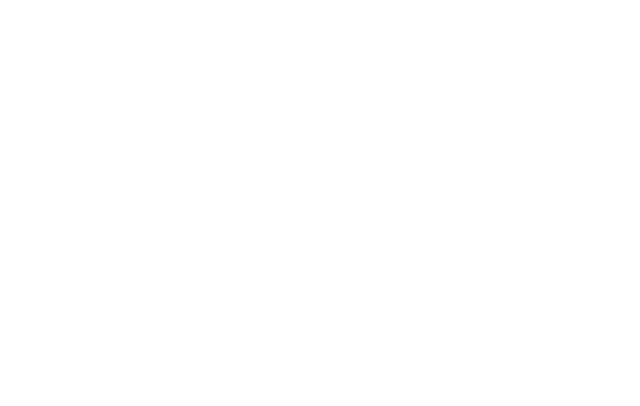
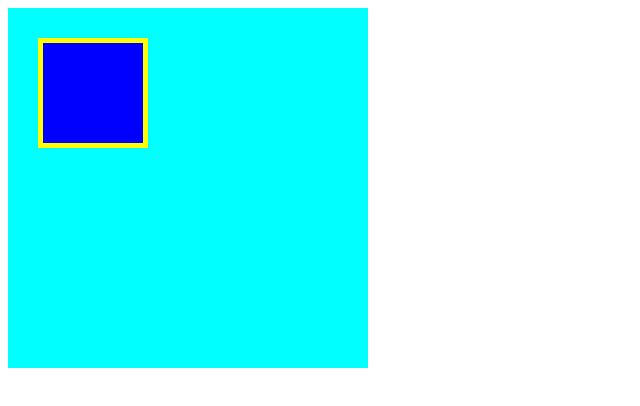
Before and after one commit to yuto-kawahara/HTML-CSS, a plain HTML site: page 2-3/index.html in a window 1280 px wide. Shown: the whole page, without its empty margins (0-640 px from the left). Drawn offline with Linux system fonts and the light colour scheme.

Commit message:
[Finish]2-3

```diff
--- a/2-3/index.html
+++ b/2-3/index.html
@@ -8,6 +8,8 @@
     <title>Document</title>
 </head>
 <body>
-
+    <div class="box1">
+        <div class="box2"></div>
+      </div>
 </body>
 </html>
--- a/2-3/style.css
+++ b/2-3/style.css
@@ -0,0 +1,12 @@
+.box1 {
+    width: 300px;
+    height: 300px;
+    background-color: #00ffff;
+    padding: 30px;
+  }
+  .box2 {
+    width: 100px;
+    height: 100px;
+    background-color: blue;
+    border: 5px solid yellow;
+  }
```
